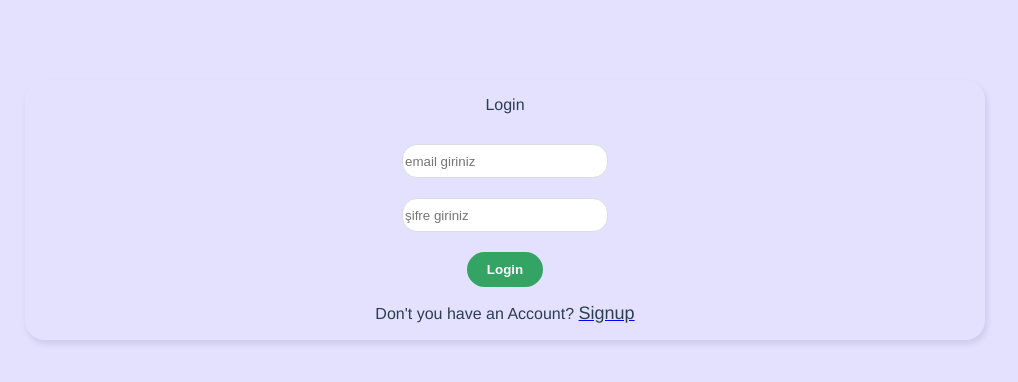
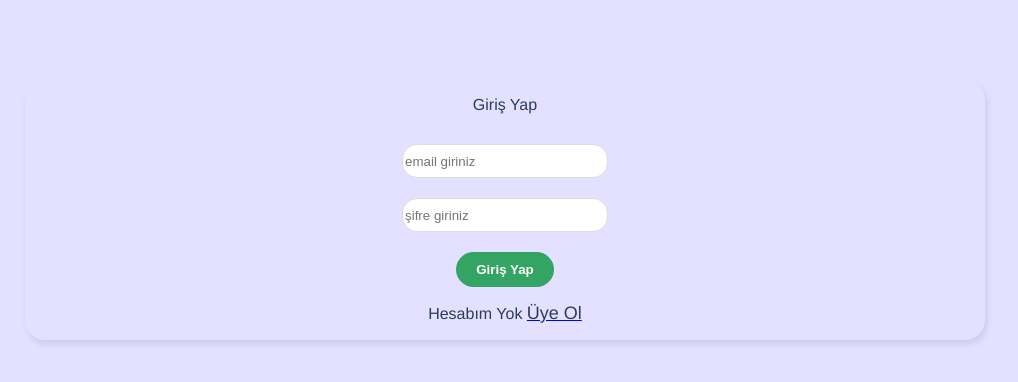
Before and after one commit to afnamal/chat-site, a Vue app: page /#/ in a window 1280 px wide. Shown: the top 382 px of the page, without its empty margins (135-1153 px from the left). Built offline with nearby package versions, Linux system fonts and the light colour scheme; no server answers.

Commit message:
empty message issue fixed

```diff
--- a/src/components/ChatForm.vue
+++ b/src/components/ChatForm.vue
@@ -27,8 +27,8 @@ export default {
                     message: message.value,
                     createTime: serverTimestamp()
                 };
-
-                addDocuman(chat)
+                if(chat.value)
+                  addDocuman(chat)
 
                 message.value = ''; // Clear message after submission
                 error.value = null; // Clear any previous errors
--- a/src/components/ChatWindow.vue
+++ b/src/components/ChatWindow.vue
@@ -17,6 +17,7 @@ import { collection, onSnapshot, orderBy } from "firebase/firestore"; // onSnaps
 import { formatDistanceToNow } from 'date-fns'
 import { computed } from "vue";
 import { query } from "firebase/firestore";
+import trLocale from 'date-fns/locale/tr';
 
 export default {
   setup() {
@@ -24,7 +25,7 @@ export default {
   const formatedDocuments = computed(() => {
     if (documents.value) {
       return documents.value.map((doc) => {
-        let time = formatDistanceToNow(doc.createTime.toDate());
+        let time = formatDistanceToNow(doc.createTime.toDate(), {locale:trLocale});
         return { ...doc, createTime: time };
       });
     } else {
@@ -32,9 +33,7 @@ export default {
     }
   });
 
-  // Koleksiyon verilerini alma fonksiyonu
-  // Koleksiyon verilerini alma fonksiyonu
-  // Koleksiyon verilerini alma fonksiyonu
+
 const getCollection = (collectionName) => {
   const collectionRef = collection(projectFirestore, collectionName);
   const q = query(collectionRef, orderBy("createTime"));
--- a/src/components/LoginComp.vue
+++ b/src/components/LoginComp.vue
@@ -1,11 +1,11 @@
 <template>
   <div>
-      <p>Login</p>
+      <p>Giriş Yap</p>
       <form @submit.prevent="handleSubmit">
           <input type="email" v-model="email" placeholder="email giriniz" required>
           <input type="password" v-model="password" placeholder="şifre giriniz" >
           <p class="error" v-if="error">{{ error }}</p>
-          <button>Login</button>
+          <button>Giriş Yap</button>
       </form>
   </div>
 </template>
--- a/src/components/NavbarComp.vue
+++ b/src/components/NavbarComp.vue
@@ -1,11 +1,11 @@
 <template>
     <nav v-if="user">
         <div >
-    <p>Hi {{ user.displayName }}</p>
-    <p class="email">Currently logged in ass {{ user.email }}</p>
+    <p>Merhaba {{ user.displayName }}</p>
+    <p class="email">{{ user.email }} ile giriş yapıldı</p>
 
         </div >
-        <button class="pointer" @click="handleClick">Logout</button>
+        <button class="pointer" @click="handleClick">Çıkış Yap</button>
         <p v-if="error">{{ error }}</p>
    </nav>
 </template>
--- a/src/components/SingupComp.vue
+++ b/src/components/SingupComp.vue
@@ -1,13 +1,13 @@
 // SignupComp.vue
 <template>
   <div>
-    <p>Signup</p>
+    <p>Üye Ol</p>
     <form @submit.prevent="handleSubmit">
         <input type="text" placeholder="isim giriniz" required v-model="name">
         <input type="email" v-model="email" placeholder="email giriniz" required>
         <input type="password" v-model="password" placeholder="şifre giriniz" required>
         <p v-if="error" class="error">{{ error }}</p>
-        <button type="submit">signup</button>
+        <button type="submit">Üye Ol</button>
     </form>
   </div>
 </template>
--- a/src/router/index.js
+++ b/src/router/index.js
@@ -9,15 +9,7 @@ const routes = [
     path: '/',
     name: 'welcomeView',
     component: welcomeView, // Değişiklik yapıldı
-    beforeEnter: (to, from, next) => {
-      const user =projectAuth.currentUser
-      if(user){
-        next({name:'ChatRoom'})
-      }
-      else{
-        next()
-      }
-    }
+
 
   },
   {
@@ -37,6 +29,13 @@ const routes = [
       }
     }
 
+  },
+  {
+    path: '/about',
+    name: 'about',
+    component: () => import(/* webpackChunkName: "about" */ '../views/AboutView.vue'),
+
+
   }
 ]
 
--- a/src/views/ChatRoom.vue
+++ b/src/views/ChatRoom.vue
@@ -1,6 +1,5 @@
 <template>
   <div>
-    <p>Chat Room</p>
     <NavbarComp/>
     <ChatWindow/>
     <ChatForm/>
--- a/src/views/WelcomeView.vue
+++ b/src/views/WelcomeView.vue
@@ -1,12 +1,13 @@
 <template>
   <div class="welcome container">
+
     <div v-if="!Login">
       <SingupComp />
-      <p>Already have an Account? <span @click="Login=!Login">Login</span> </p>
+      <p>Zaten Hesabım var <span @click="Login=!Login">Giriş Yap</span> </p>
     </div>
     <div v-else>
       <LoginComp ></LoginComp>
-      <p>Don't you have an Account? <span @click="Login=!Login">Signup</span> </p>
+      <p>Hesabım Yok <span @click="Login=!Login">Üye Ol</span> </p>
     </div>
   </div>
 </template>
```
Also changed, not shown: src/components/NavbarOrg.vue (added, +29 -0 lines), src/views/AboutView.vue (+12 -0 lines).
